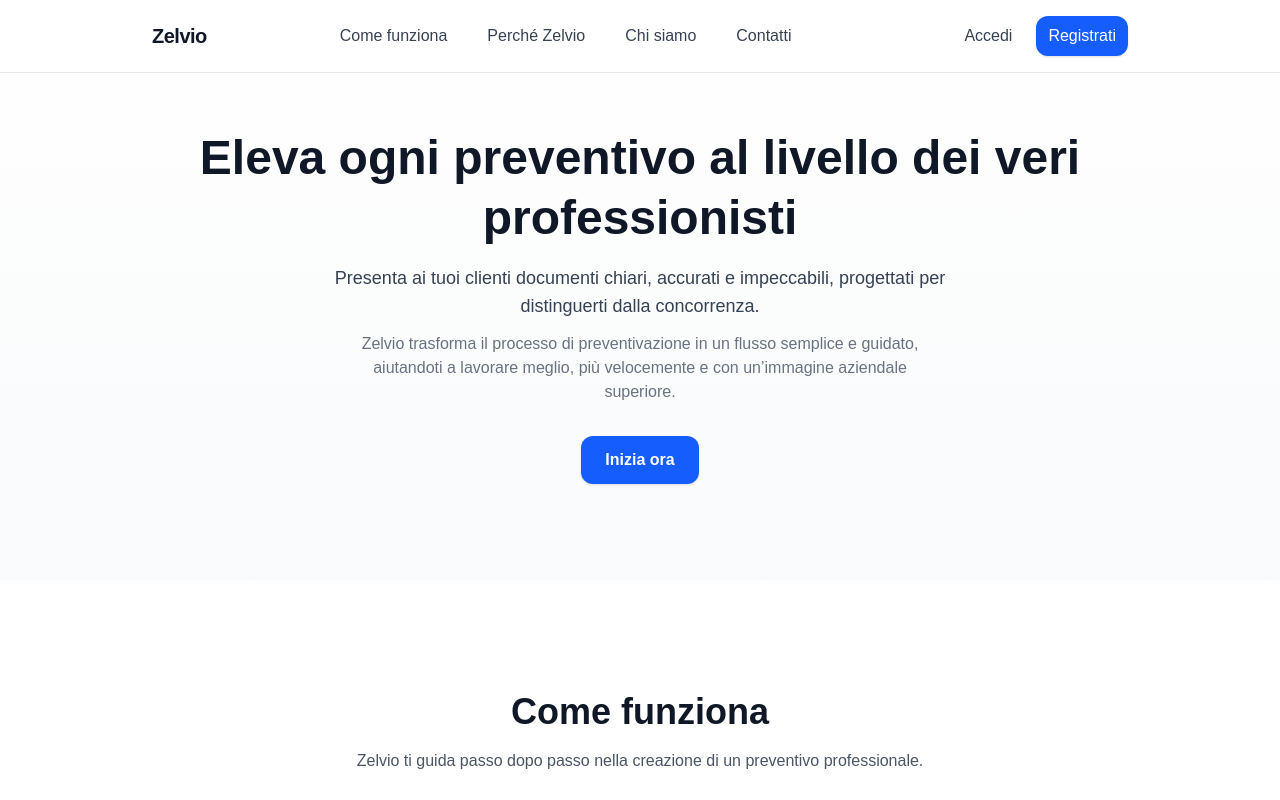
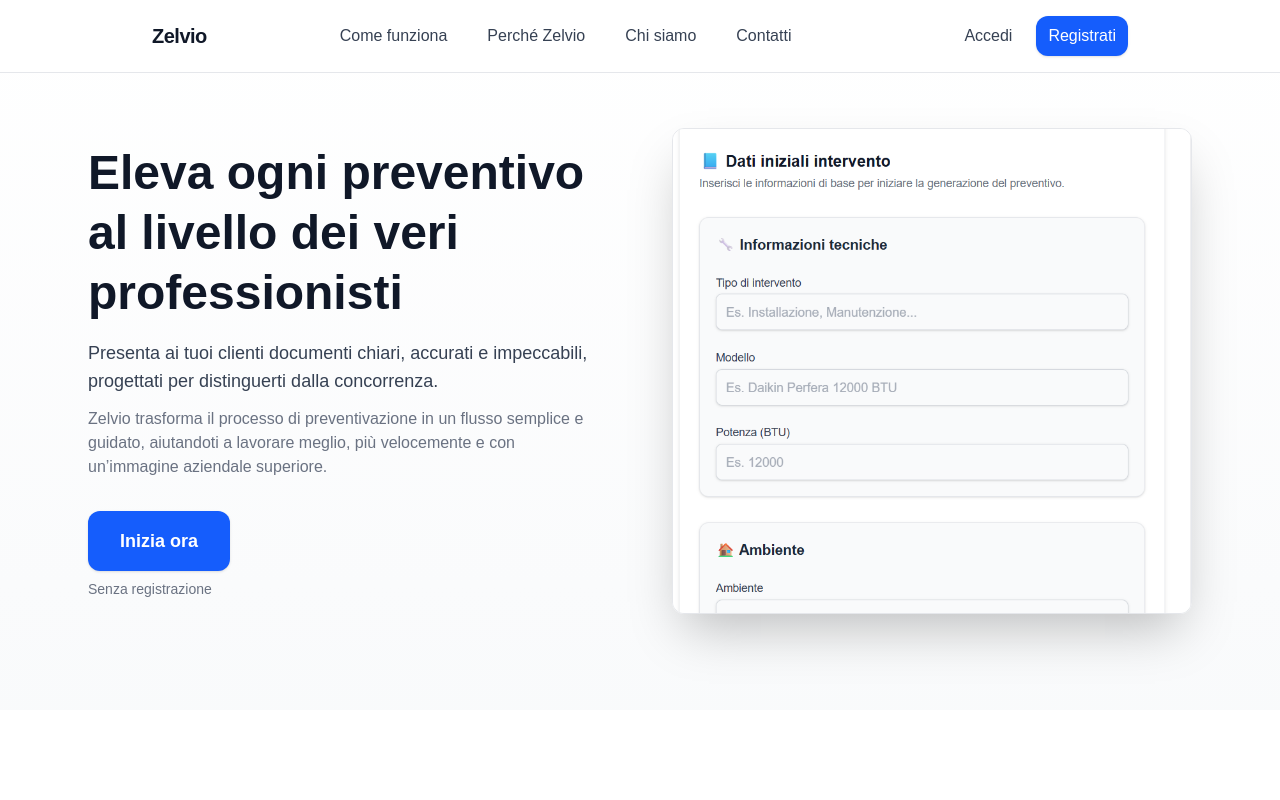
Before and after one commit to microbuilder84/zelvio, a Next.js app: page / in a window 1280 px wide. Shown: the top 800 px of the page. Built offline with nearby package versions, Linux system fonts and the light colour scheme.

Commit message:
Aggiunto mockup Hero

```diff
--- a/app/(landing)/components/Hero.tsx
+++ b/app/(landing)/components/Hero.tsx
@@ -3,32 +3,43 @@
 export default function Hero() {
     return (
         <section className="pt-32 pb-24 bg-gradient-to-b from-white to-gray-50">
-            <div className="max-w-5xl mx-auto px-6 text-center">
+            <div className="max-w-6xl mx-auto px-6 flex flex-col md:flex-row items-center gap-16">
 
-                {/* Titolo */}
+                {/* Testo */}
+                <div className="flex-1 text-center md:text-left">
                     <h1 className="text-4xl md:text-5xl font-bold text-gray-900 leading-tight mb-4">
                         Eleva ogni preventivo al livello dei veri professionisti
                     </h1>
 
-                {/* Payoff */}
-                <p className="mt-4 text-lg text-gray-700 max-w-2xl mx-auto">
+                    <p className="mt-4 text-lg text-gray-700 max-w-xl">
                         Presenta ai tuoi clienti documenti chiari, accurati e impeccabili,
                         progettati per distinguerti dalla concorrenza.
                     </p>
 
-                {/* Testo breve */}
-                <p className="mt-3 text-gray-500 max-w-xl mx-auto">
+                    <p className="mt-3 text-gray-500 max-w-lg">
                         Zelvio trasforma il processo di preventivazione in un flusso semplice e guidato,
                         aiutandoti a lavorare meglio, più velocemente e con un’immagine aziendale superiore.
                     </p>
 
-                {/* CTA */}
                     <a
                         href="/wizard"
-                    className="mt-8 inline-block px-6 py-3 bg-blue-600 text-white font-semibold rounded-lg shadow hover:bg-blue-700 transition"
+                        className="mt-8 inline-block px-8 py-4 bg-blue-600 text-white font-semibold rounded-xl shadow hover:bg-blue-700 transition text-lg"
                     >
                         Inizia ora
                     </a>
+                    <p className="text-gray-500 text-sm mt-2">Senza registrazione</p>
+                </div>
+
+                {/* Mockup */}
+                <div className="flex-1">
+                    <div className="rounded-xl shadow-2xl border border-gray-200 overflow-hidden">
+                        <img
+                            src="/mockup.png"
+                            alt="Anteprima Zelvio"
+                            className="w-full"
+                        />
+                    </div>
+                </div>
 
             </div>
         </section>
```
Also changed, not shown: public/mockup.png (added). Lines whose indentation alone changed are shown as unchanged.
